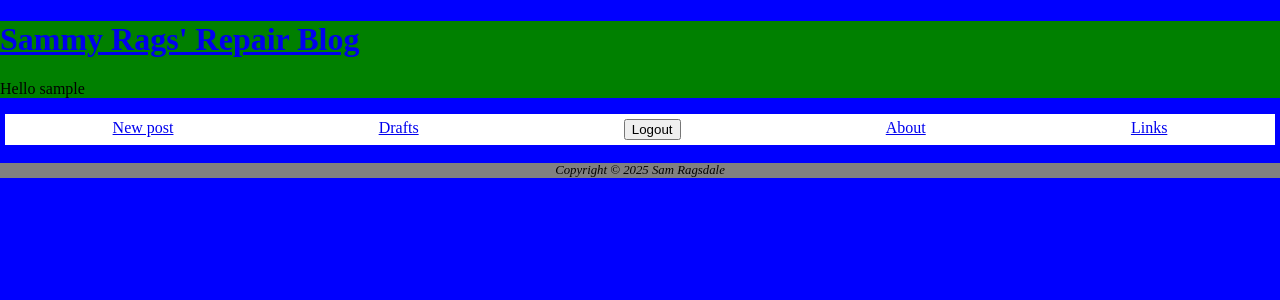
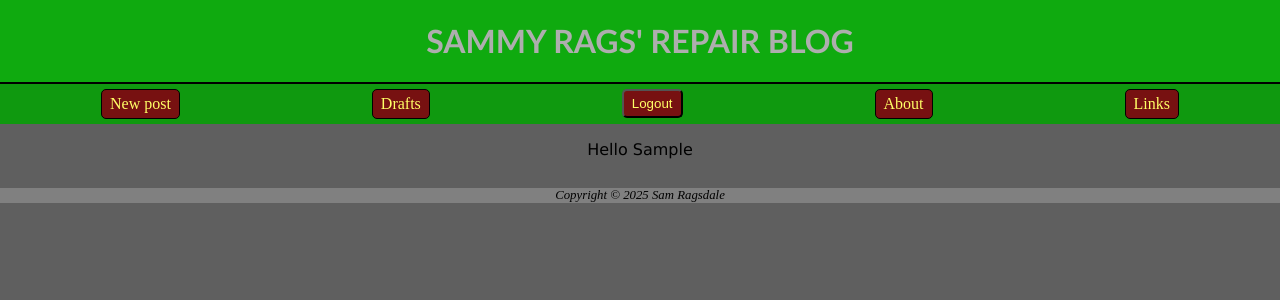
Before and after one commit to Sam-Rags/srrb, a Django app: page / in a window 1280 px wide. Shown: the top 300 px of the page. Run offline with Django 5.2, Linux system fonts and the light colour scheme; the visitor is signed in with stand-in values (Sample User, id 1); data that the repository does not hold is empty.

Commit message:
css updates

```diff
--- a/ragsblog/static/css/blog.css
+++ b/ragsblog/static/css/blog.css
@@ -1,28 +1,47 @@
 * { box-sizing: border-box;}
 
 #wrapper { display: flex;
-        align-items: stretch;
-        width: 80%; margin: auto; }
+        align-items: center;
+        width: 80%; margin: auto;
+        background-color: #5F5F5F; }
 
 #wrapper > article { flex-grow: 1; }
 #wrapper > div { flex-grow: 8; }
 
 #postimage {
     float: left; margin: 10px; border-radius: 10%;
-    height: 25%; width: 25%; margin-left: 50px; }
+    height: 25%; width: 25%; margin-left: 50px;
+        transform: rotate(3deg); }
 
 .clearfix::after { content: ""; clear: both; display: table; }
 
-.post { background-color: #AEAEAE;
+.post { background-color: #AEAEAE; }
 
-}
+.header { display: flex;
+        background-color: #0FAA0F;
+        justify-content: center;
+        align-items: center;
+        border-bottom: 2px solid #000;
+        margin: 0;}
 
-.container { background-color: blue;
+.blogname { font-family:'Trebuchet MS', 'Lucida Sans Unicode', 'Lucida Grande', 'Lucida Sans', Arial, sans-serif;
+                text-transform: uppercase; }
+
+.blogname a { text-decoration: none; }
+
+.blogname a:link { color: #AEAEAE; }
+.blogname a:visited { color: #AEAEAE; }
+.blogname a:hover { color: #FFF; }
+
+.greeting { text-align: center;
+        text-transform: capitalize;
+        font-family: 'Lucida Sans', Verdana, sans-serif; }
+
+.container { background-color: #5F5F5F;
             margin: 0;
 
             }
 
-.header { background-color: green;}
 
 .footer { background-color: gray;
         text-align: center;
@@ -43,6 +62,20 @@
 .nav-flex { display: flex;
         flex-direction: row;
         justify-content: space-around;
-        margin: 5px;
-        background-color: #fff;
+        margin: 0;
+        background-color: #0F990F;
         padding: 5px;}
+
+.nav-flex a { padding: 5px 8px; border: 1px solid black;
+                border-radius: 5px;
+                text-decoration: none; }
+
+.nav-flex a:link { color: #ffff66; background-color: #771111; }
+.nav-flex a:visited { color: #ffff66; }
+.nav-flex a:hover { color: #FFF; }
+.nav-flex button { color: #ffff66; background-color: #771111;
+                        border-radius: 5px; padding: 5px 8px; }
+
+.nav-flex button:link { color: #ffff66; background-color: #771111;}
+.nav-flex button:visited { color: #ffff66; }
+.nav-flex button:hover { color: #FFF; }
--- a/ragsblog/templates/base.html
+++ b/ragsblog/templates/base.html
@@ -10,7 +10,7 @@
 <header class="header">
 
         <h1 class="blogname"><a href="/">Sammy Rags' Repair Blog</a></h1>
-        <p class="greeting">Hello {{ user.username }}</p>
+
 </header>
 <nav class="nav-flex">
     {% if user.is_authenticated %}
@@ -30,6 +30,9 @@
     <a href="/"><span class="about">About</span></a>
     <a href="/"><span class="links">Links</span></a>
 </nav>
+{% if user.is_authenticated %}
+<p class="greeting">Hello {{ user.username }}</p>
+{% endif %}
 <body class="container">
 
     <div id="wrapper">
```
